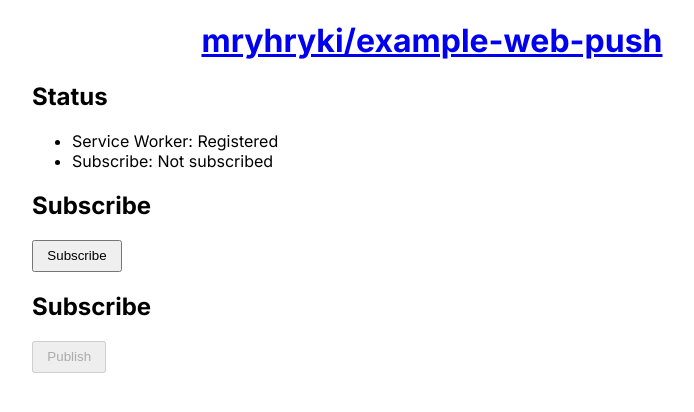
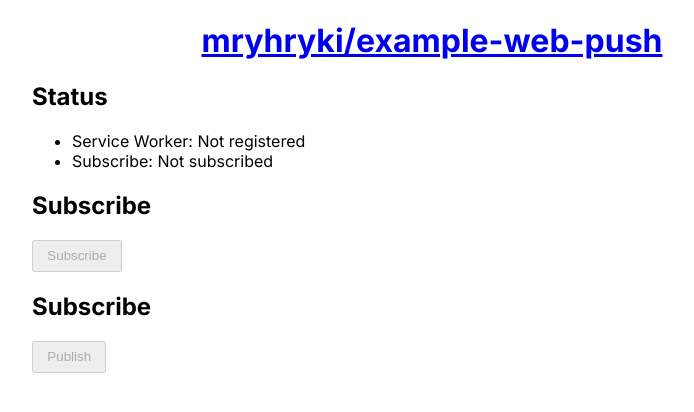
Before and after one commit to mryhryki/example-web-push, a Next.js app: page / in a window 1280 px wide. Shown: the top 412 px of the page, without its empty margins (208-902 px from the left). Built offline with nearby package versions, Linux system fonts and the light colour scheme.

Commit message:
Update src/app/page.tsx

```diff
--- a/src/app/page.tsx
+++ b/src/app/page.tsx
@@ -3,11 +3,10 @@
 import { usePublish } from "@/app/hooks/usePublish";
 import { useServiceWorker } from "@/app/hooks/useServiceWorker";
 import { useSubscribe } from "@/app/hooks/useSubscribe";
-import { getAppPublicKey } from "@/app/util/keys";
 
 export default function Home() {
-  const registration = useServiceWorker();
-  const { subscribe, subscription } = useSubscribe(getAppPublicKey(), registration);
+  const { registration } = useServiceWorker();
+  const { subscribe, subscription } = useSubscribe(registration);
   const { publish } = usePublish(subscription);
 
   return (
```
